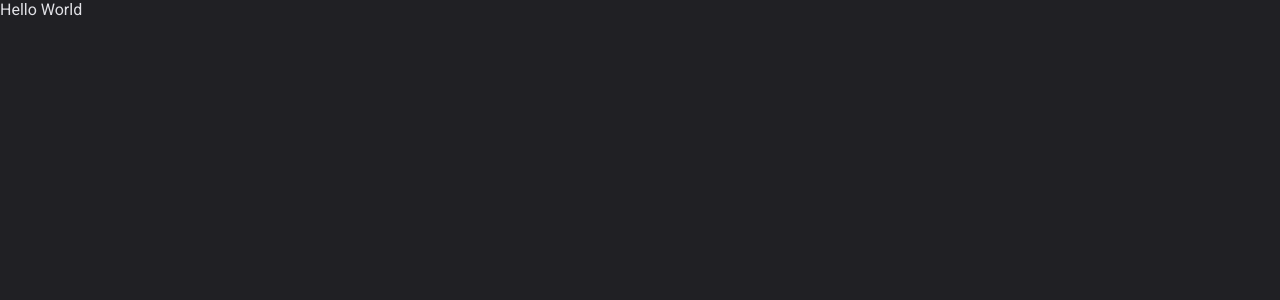
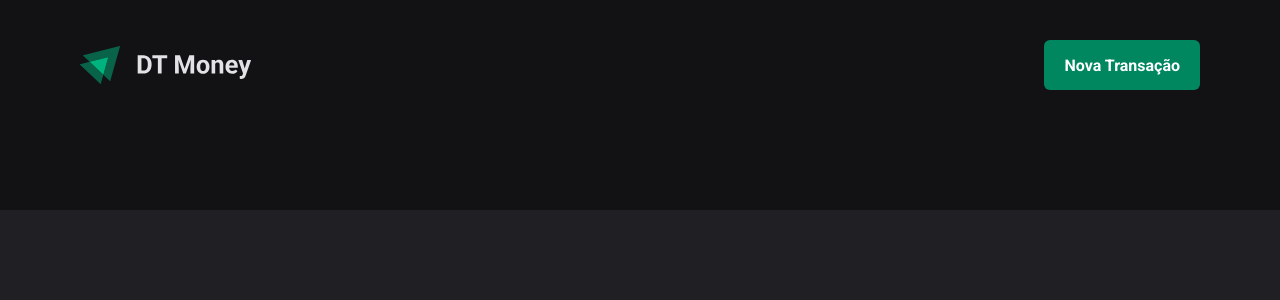
Before and after one commit to o-igor-trentini/ignite-dt-money, a React (Vite) app: page / in a window 1280 px wide. Shown: the top 300 px of the page. Built offline with nearby package versions, Linux system fonts and the light colour scheme.

Commit message:
feat: Componente de cabecalho

```diff
--- a/src/App.tsx
+++ b/src/components/App.tsx
@@ -1,14 +1,15 @@
 import { FC } from 'react';
 import { ThemeProvider } from 'styled-components';
-import { defaultTheme } from './styles/themes/default';
-import { MainStyle } from './styles/main';
+import { defaultTheme } from '../styles/themes/default';
+import { MainStyle } from '../styles/main';
+import { Transactions } from '../pages/Transactions';
 
 export const App: FC = () => {
     return (
         <ThemeProvider theme={defaultTheme}>
             <MainStyle />
 
-            <div>Hello World</div>
+            <Transactions />
         </ThemeProvider>
     );
 };
--- /dev/null
+++ b/src/components/layout/Header/index.tsx
@@ -0,0 +1,15 @@
+import { FC } from 'react';
+import { HeaderContainer, HeaderContent, NewTransactionButton } from './style';
+import logoSvg from '../../../assets/logo.svg';
+
+export const Header: FC = () => {
+    return (
+        <HeaderContainer>
+            <HeaderContent>
+                <img src={logoSvg} alt="" />
+
+                <NewTransactionButton>Nova Transação</NewTransactionButton>
+            </HeaderContent>
+        </HeaderContainer>
+    );
+};
--- /dev/null
+++ b/src/components/layout/Header/style.ts
@@ -0,0 +1,32 @@
+import styled from 'styled-components';
+
+export const HeaderContainer = styled.header`
+    background: ${({ theme }) => theme['gray-900']};
+    padding: 2.5rem 0 7.5rem;
+`;
+
+export const HeaderContent = styled.div`
+    width: 100%;
+    max-width: 1120px;
+    margin: 0 auto;
+
+    display: flex;
+    justify-content: space-between;
+    align-content: center;
+`;
+
+export const NewTransactionButton = styled.button`
+    height: 50px;
+    border: 0;
+    background: ${({ theme }) => theme['green-500']};
+    color: ${({ theme }) => theme['white']};
+    font-weight: bold;
+    padding: 0 1.25rem;
+    border-radius: 6px;
+    cursor: pointer;
+    transition: background-color 0.5s;
+
+    &:hover {
+        background: ${({ theme }) => theme['green-700']};
+    }
+`;
--- a/src/main.tsx
+++ b/src/main.tsx
@@ -1,6 +1,6 @@
 import React from 'react';
 import ReactDOM from 'react-dom/client';
-import { App } from './App';
+import { App } from './components/App';
 
 ReactDOM.createRoot(document.getElementById('root') as HTMLElement).render(
     <React.StrictMode>
--- /dev/null
+++ b/src/pages/Transactions/index.tsx
@@ -0,0 +1,10 @@
+import { FC, useDebugValue } from 'react';
+import { Header } from '../../components/layout/Header';
+
+export const Transactions: FC = () => {
+    return (
+        <div>
+            <Header />
+        </div>
+    );
+};
```
Also changed, not shown: src/assets/logo.svg (added), src/pages/Transactions/style.ts (added).
